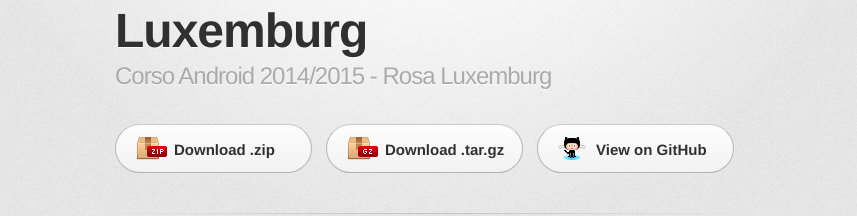
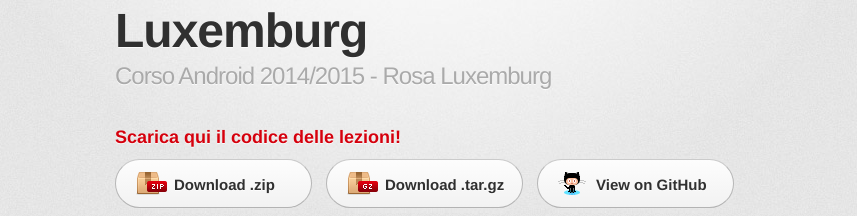
Before and after one commit to rdgmus/Luxemburg, a plain HTML site: page index.html in a window 1280 px wide. Shown: the part 360-576 px from the top of the page, without its empty margins (215-1072 px from the left). Drawn offline with Linux system fonts and the light colour scheme; a web font is replaced by a local one.

Commit message:
Update index.html

```diff
--- a/index.html
+++ b/index.html
@@ -26,6 +26,7 @@
         </header>
 
         <section id="downloads" class="clearfix">
+        <h3>Scarica qui il codice delle lezioni!</h3>
           <a href="https://github.com/rdgmus/Luxemburg/zipball/master" id="download-zip" class="button"><span>Download .zip</span></a>
           <a href="https://github.com/rdgmus/Luxemburg/tarball/master" id="download-tar-gz" class="button"><span>Download .tar.gz</span></a>
           <a href="https://github.com/rdgmus/Luxemburg" id="view-on-github" class="button"><span>View on GitHub</span></a>
```
